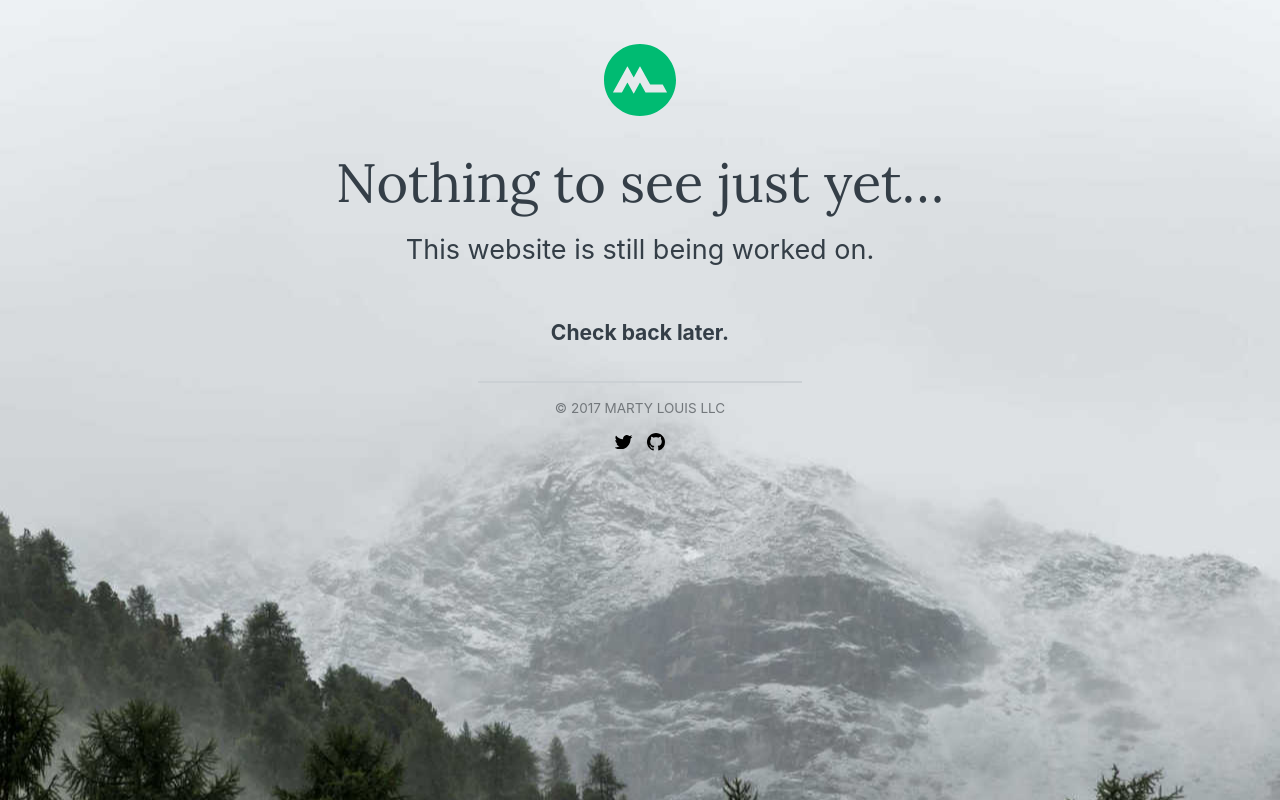
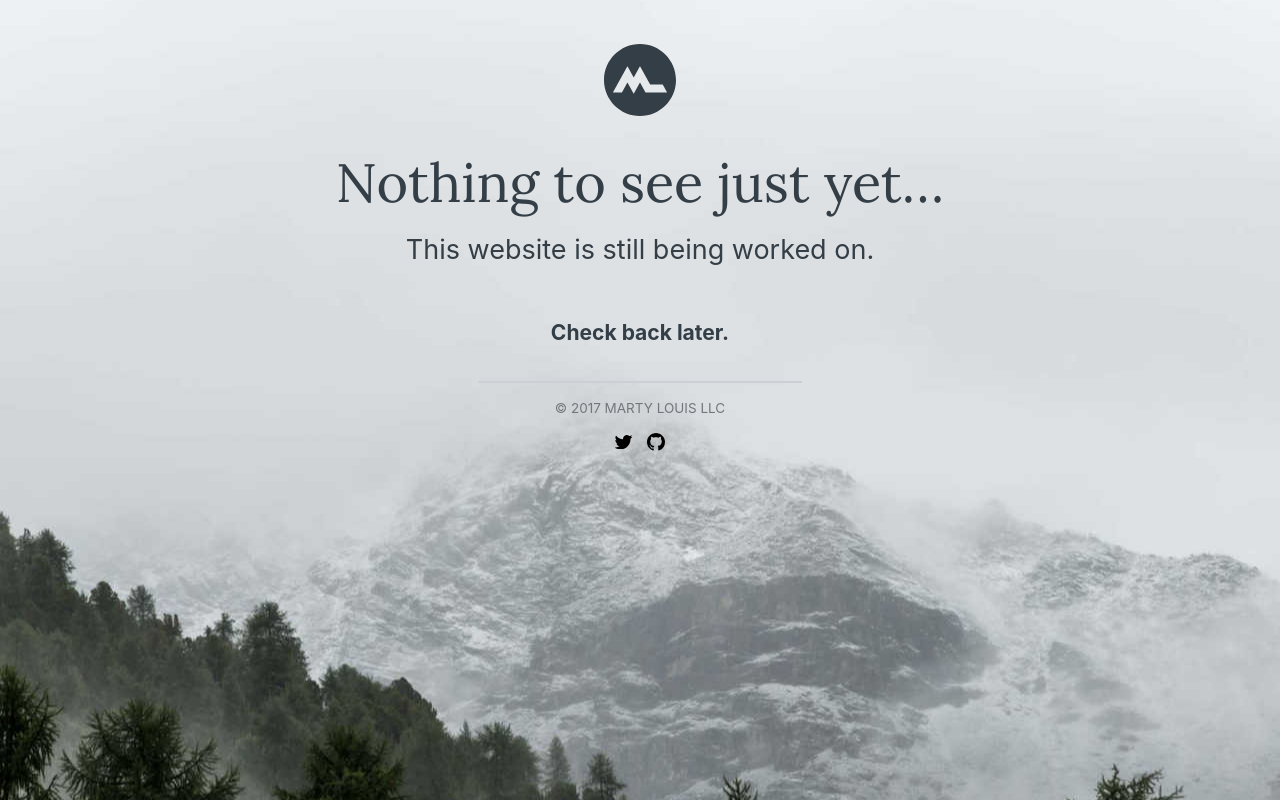
Before and after one commit to martylouis/comingsoon, a plain HTML site: page index.html in a window 1280 px wide. Drawn offline with Linux system fonts and the light colour scheme.

Commit message:
Update logo color

```diff
--- a/index.html
+++ b/index.html
@@ -64,7 +64,7 @@ hello[at]martylouis.com
     }
 
     .logo svg {
-      fill: #00BB72;
+      fill: #343E47;
     }
 
     h1 {
```
